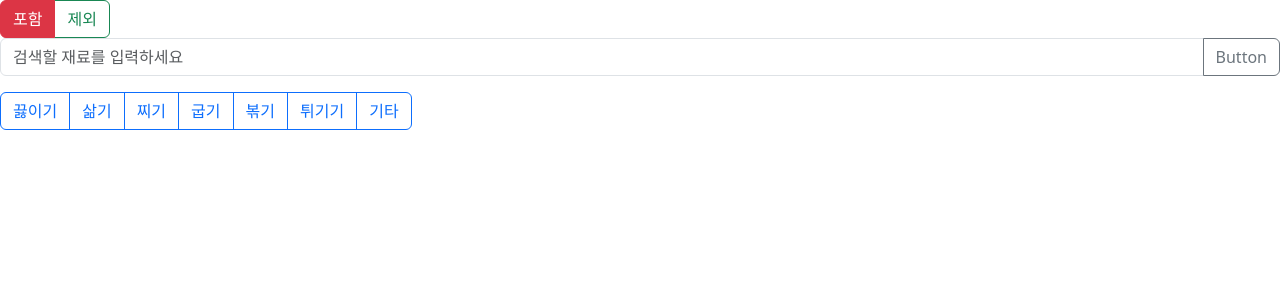
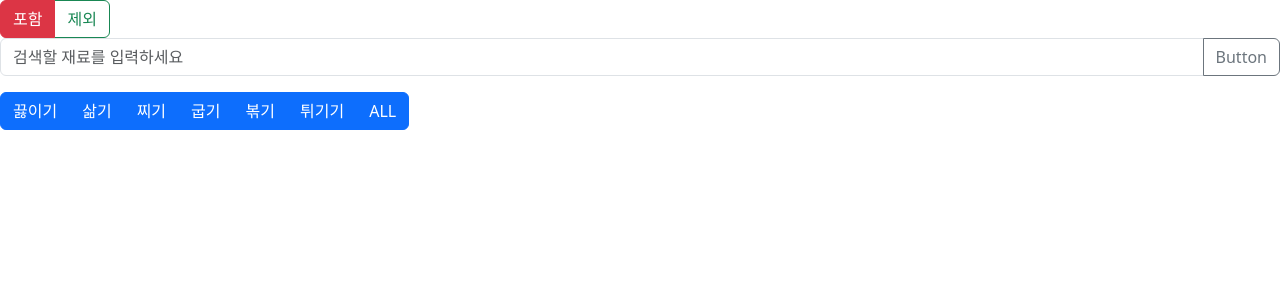
Before and after one commit to RecipeOfFive/react, a React (Create React App) app in the folder recipe_of_five_front/: page / in a window 1280 px wide. Shown: the top 300 px of the page. Built offline with nearby package versions, Linux system fonts and the light colour scheme.

Commit message:
feat: 조리 방식 필터 버튼 생성

```diff
--- /dev/null
+++ b/recipe_of_five_front/src/components/FilterBtn.jsx
@@ -0,0 +1,50 @@
+import React, { useState } from "react";
+import ToggleButtonGroup from "react-bootstrap/ToggleButtonGroup";
+import ToggleButton from "react-bootstrap/ToggleButton";
+
+export default function FilterBtn() {
+    const [value, setValue] = useState([]);
+
+    const options = ["끓이기", "삶기", "찌기", "굽기", "볶기", "튀기기"];
+
+    const handleChange = (val) => {
+        if (val.includes("전체")) {
+            if (val.length === 7) {
+                setValue([]);
+            } else {
+                setValue([...options]); // 전체 선택
+            }
+        } else {
+            setValue(val);
+        }
+    };
+
+    return (
+        <div>
+            <ToggleButtonGroup
+                type="checkbox"
+                value={value}
+                onChange={handleChange}
+            >
+                {options.map((option, index) => (
+                    <ToggleButton
+                        key={index}
+                        id={`tbg-btn-${index + 1}`}
+                        value={option}
+                    >
+                        {option}
+                    </ToggleButton>
+                ))}
+                <ToggleButton id="tbg-btn-all" key="all" value="전체">
+                    ALL
+                </ToggleButton>
+            </ToggleButtonGroup>
+
+            <ul>
+                {value.map((v, idx) => (
+                    <li key={idx}>{v}</li>
+                ))}
+            </ul>
+        </div>
+    );
+}
--- a/recipe_of_five_front/src/components/FilterMethod.jsx
+++ b/recipe_of_five_front/src/components/FilterMethod.jsx
@@ -1,3 +1,6 @@
+import Button from "react-bootstrap/Button";
+import FilterBtn from "./FilterBtn";
+
 export default function FilterMethod() {
     /*
     btncheck1: 끓이기
@@ -10,81 +13,7 @@ export default function FilterMethod() {
     */
     return (
         <div>
-            <div
-                class="btn-group"
-                role="group"
-                aria-label="Basic checkbox toggle button group"
-            >
-                <input
-                    type="checkbox"
-                    class="btn-check"
-                    id="btncheck1"
-                    autocomplete="off"
-                />
-                <label class="btn btn-outline-primary" for="btncheck1">
-                    끓이기
-                </label>
-
-                <input
-                    type="checkbox"
-                    class="btn-check"
-                    id="btncheck2"
-                    autocomplete="off"
-                />
-                <label class="btn btn-outline-primary" for="btncheck2">
-                    삶기
-                </label>
-
-                <input
-                    type="checkbox"
-                    class="btn-check"
-                    id="btncheck3"
-                    autocomplete="off"
-                />
-                <label class="btn btn-outline-primary" for="btncheck3">
-                    찌기
-                </label>
-
-                <input
-                    type="checkbox"
-                    class="btn-check"
-                    id="btncheck4"
-                    autocomplete="off"
-                />
-                <label class="btn btn-outline-primary" for="btncheck4">
-                    굽기
-                </label>
-
-                <input
-                    type="checkbox"
-                    class="btn-check"
-                    id="btncheck5"
-                    autocomplete="off"
-                />
-                <label class="btn btn-outline-primary" for="btncheck5">
-                    볶기
-                </label>
-
-                <input
-                    type="checkbox"
-                    class="btn-check"
-                    id="btncheck6"
-                    autocomplete="off"
-                />
-                <label class="btn btn-outline-primary" for="btncheck6">
-                    튀기기
-                </label>
-
-                <input
-                    type="checkbox"
-                    class="btn-check"
-                    id="btncheck7"
-                    autocomplete="off"
-                />
-                <label class="btn btn-outline-primary" for="btncheck7">
-                    기타
-                </label>
-            </div>
+            <FilterBtn />
         </div>
     );
 }
```
